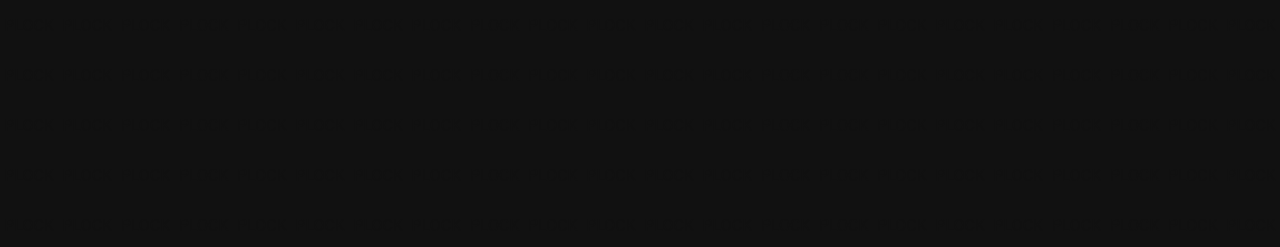
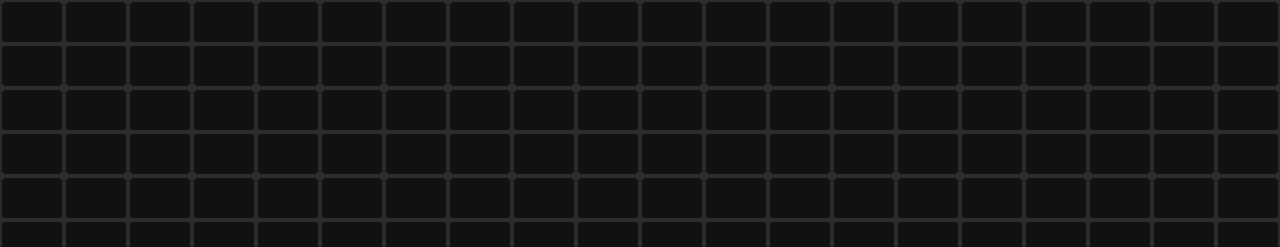
Before and after one commit to ImPedro29/plastico-bolha, a website: page public/index.html in a window 1280 px wide. Shown: the top 247 px of the page. Drawn offline with Linux system fonts and the light colour scheme.

Commit message:
update css

```diff
--- a/public/assets/css/index.css
+++ b/public/assets/css/index.css
@@ -16,8 +16,9 @@ body {
 
 .plock{
     background: #111111;
-    width: 75px;
-    height: 50px;
+    color: transparent;
+    width: 100px;
+    height: 40px;
     display: flex;
     align-items: center;
     justify-content: center;
@@ -25,6 +26,14 @@ body {
     flex: 1;
     padding: 0 4px;
     user-select: none;
+    transition: .4s ease opacity;
+    margin: 2px;
+    border-radius: 4px;
+    font-size: 1em;
+}
+
+.plock:hover {
+    opacity: .8;
 }
 
 .plock-explode {
```
